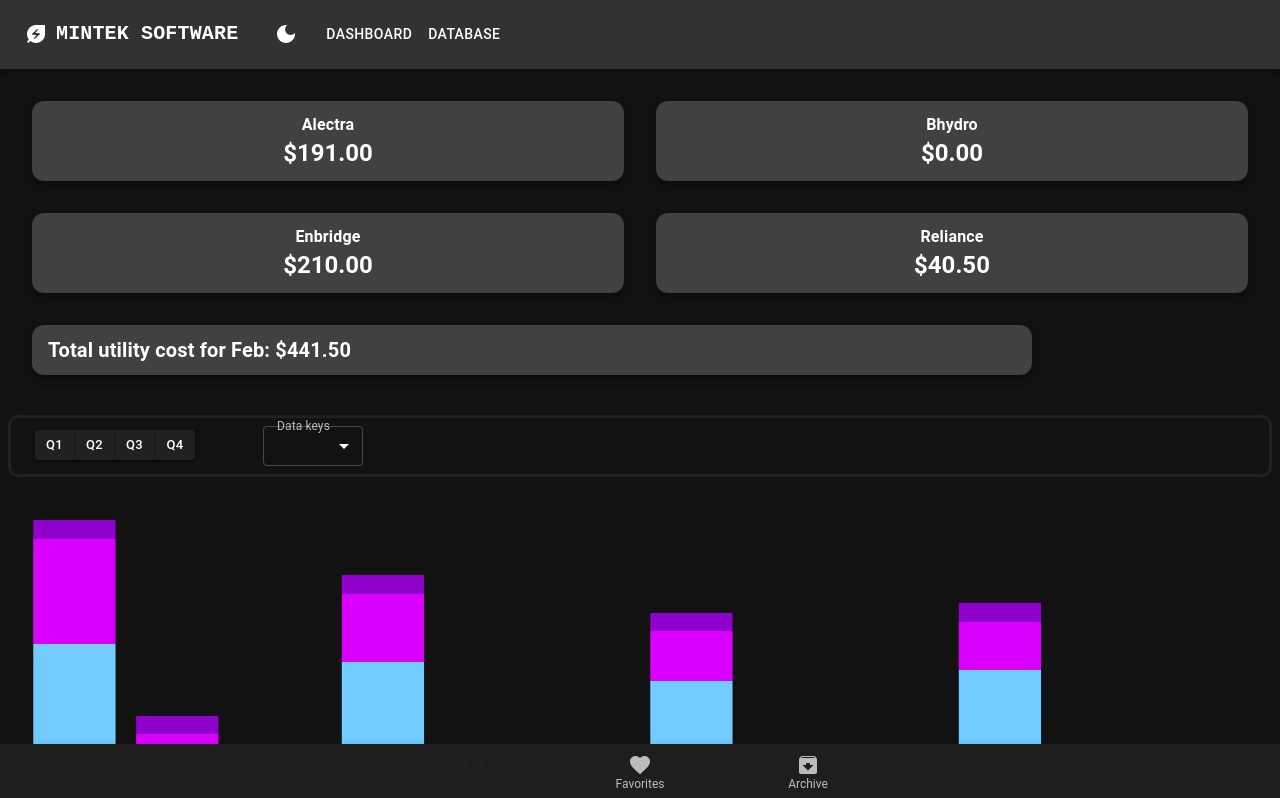
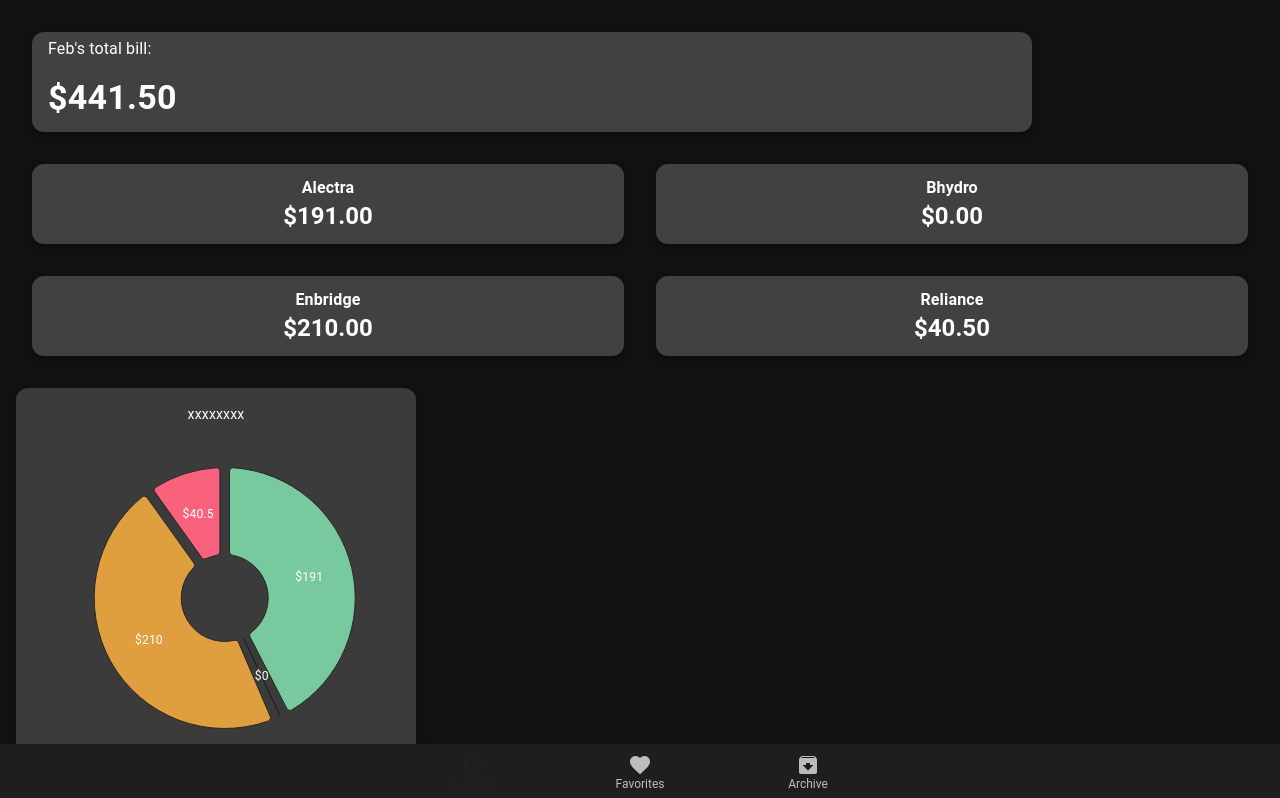
Before and after one commit to Siddharth-A/utility_tracker, a React (Vite) app in the folder utility-tracker/: page / in a window 1280 px wide. Shown: the top 798 px of the page. Built offline with nearby package versions, Linux system fonts and the light colour scheme.

Commit message:
Add piechart to main page

```diff
--- a/utility-tracker/src/App.jsx
+++ b/utility-tracker/src/App.jsx
@@ -1,6 +1,6 @@
 import * as React from "react";
 import Navbar from "./components/Navbar";
-import Bottombar from "./components/Bottombar";
+import Bottombar from "./components/bottomBar";
 import Chart from "./components/Chart";
 import Pie from "./components/Pie";
 import Box from "@mui/material/Box";
@@ -19,10 +19,10 @@
         width: "auto",
       }}
     >
-      <Navbar toggleDarkMode={toggleDarkMode}/>
+      {/* <Navbar toggleDarkMode={toggleDarkMode}/> */}
       <Monthlypaperview />
-      <Chart />
-      {/* <Pie /> */}
+      {/* <Chart /> */}
+      <Pie />
       {/* <p>test abce </p> */}
       <Bottombar />
     </Box>
--- a/utility-tracker/src/components/Monthlypaperview.jsx
+++ b/utility-tracker/src/components/Monthlypaperview.jsx
@@ -4,7 +4,7 @@
 import { styled } from "@mui/material/styles";
 import Box from "@mui/material/Box";
 import { fakeData } from "./data";
-import { Typography } from "@mui/material";
+import { Grid2, Typography } from "@mui/material";
 
 const IndPaper = styled(Paper)(({ theme }) => ({
   width: 1000,
@@ -22,7 +22,7 @@
 
 const TotPaper = styled(Paper)(({ theme }) => ({
   width: 1000,
-  height: 50,
+  height: 100,
   padding: theme.spacing(2),
   ...theme.typography.body2,
   // textAlign: 'center',
@@ -50,6 +50,25 @@
 
   return (
     <Box>
+      <Stack direction="row" spacing={4} sx={{ margin: 4 }}>
+        <TotPaper square={false} elevation={20}>
+          {/* <Typography variant="h6" fontWeight={"bold"}>
+            Total utility cost for {currentMonth}: {currencyFormat(totalBill)}
+          </Typography> */}
+          <Grid2 container spacing={2} direction="column" sx={{ mt: 1, mb: 2 }}>
+            <Grid2 item xs={12}>
+              <Typography variant="body1">{currentMonth}'s total bill:</Typography>
+            </Grid2>
+            <Grid2 item xs={12}>
+              <Typography variant="h4" fontWeight="bold">{currencyFormat(totalBill)}</Typography>
+            </Grid2>
+            {/* <Grid2 item xs={12}>
+              <Typography variant="body1" fontWeight="bold">Grid2 Row 3</Typography>
+            </Grid2> */}
+          </Grid2>
+        </TotPaper>
+      </Stack>
+
       <Stack direction="row" spacing={4} sx={{ margin: 4 }}>
         <IndPaper square={false} elevation={20}>
           <Typography variant="body1" fontWeight={"bold"}>
@@ -87,14 +106,6 @@
           </Typography>
         </IndPaper>
       </Stack>
-
-      <Stack direction="row" spacing={4} sx={{ margin: 4 }}>
-        <TotPaper square={false} elevation={20}>
-          <Typography variant="h6" fontWeight={"bold"}>
-            Total utility cost for {currentMonth}: {currencyFormat(totalBill)}
-          </Typography>
-        </TotPaper>
-      </Stack>
     </Box>
   );
 }
--- a/utility-tracker/src/components/Pie.jsx
+++ b/utility-tracker/src/components/Pie.jsx
@@ -1,20 +1,92 @@
-import * as React from 'react';
-import { PieChart } from '@mui/x-charts/PieChart';
+import * as React from "react";
+import Stack from "@mui/material/Stack";
+import Paper from "@mui/material/Paper";
+import { styled } from "@mui/material/styles";
+
+import { PieChart } from "@mui/x-charts/PieChart";
+import { addLabels, fakeData } from "./data";
+
+const IndPaper = styled(Paper)(({ theme }) => ({
+  width: 400,
+  height: 400,
+  padding: theme.spacing(2),
+  ...theme.typography.body2,
+  // textAlign: 'center',
+  borderRadius: "12px",
+  boxShadow: theme.shadows[5],
+  display: "flex",
+  flexDirection: "column",
+  justifyContent: "center",
+  alignItems: "center",
+}));
 
 export default function Pie() {
+  const currentMonth = new Date().toLocaleString("Default", { month: "short" });
+  const currentMonthData = fakeData.find((item) => item.month === currentMonth);
+  const dataKeys = ["Alectra", "Bhydro", "Enbridge", "Reliance"];
+  const pieData = dataKeys.map((key, index) => ({
+    id: index,
+    value: currentMonthData ? currentMonthData[key] : 0,
+    label: key,
+  }));
+
+  const palette = ["#79C99E", "#02A9EA", "#E09F3E", "#F9627D"];
+
   return (
+    // <PieChart
+    //   colors={palette}
+    //   slotProps={{
+    //     legend: {
+    //       position: { vertical: "bottom", horizontal: "right" },
+    //       direction: "row",
+    //       padding: { top: 4, left: 1, right: 0 },
+    //     },
+    //   }}
+    //   margin={{ left: 20, right: 0 }}
+    //   series={[
+    //     {
+    //       arcLabel: (item) => `$${item.value}`,
+    //       highlightScope: { fade: "global", highlight: "item" },
+    //       faded: { innerRadius: 30, additionalRadius: -30, color: "gray" },
+    //       innerRadius: 50,
+    //       outerRadius: 150,
+    //       paddingAngle: 4,
+    //       cornerRadius: 4,
+    //       data: pieData,
+    //     },
+    //   ]}
+    //   width={400}
+    //   height={400}
+    // />
+    <Stack direction="row" spacing={10} sx={{ margin: 2 }}>
+    <IndPaper square={false} elevation={10}>
+        xxxxxxxx
         <PieChart
+        colors={palette}
+        slotProps={{
+            legend: {
+            position: { vertical: "bottom", horizontal: "right" },
+            direction: "row",
+            padding: { top: 4, left: 1, right: 0 },
+            },
+        }}
+        margin={{ left: 20, right: 0 }}
         series={[
             {
-          data: [
-            { id: 0, value: 10, label: 'series A' },
-            { id: 1, value: 15, label: 'series B' },
-            { id: 2, value: 20, label: 'series C' },
-          ],
+            arcLabel: (item) => `$${item.value}`,
+            highlightScope: { fade: "global", highlight: "item" },
+            faded: { innerRadius: 30, additionalRadius: -30, color: "gray" },
+            innerRadius: 50,
+            outerRadius: 150,
+            paddingAngle: 4,
+            cornerRadius: 4,
+            data: pieData,
             },
         ]}
         width={400}
-      height={200}
+        height={400}
         />
+    </IndPaper>
+  </Stack>
   );
 }
```
Lines whose indentation alone changed are shown as unchanged.
